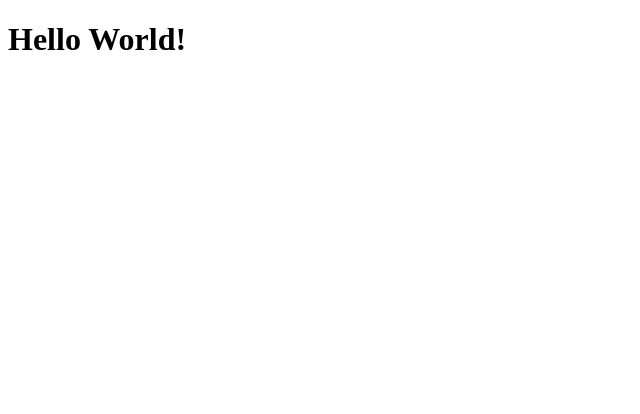
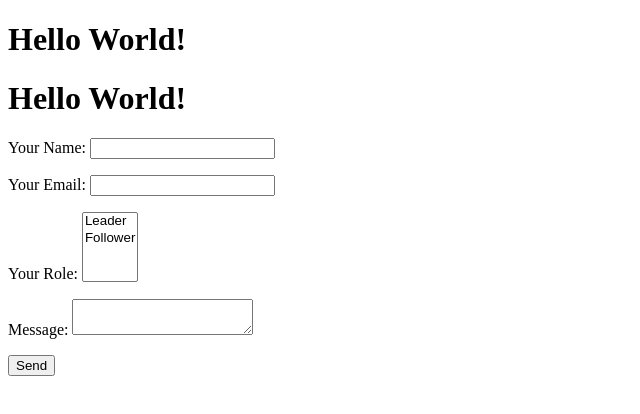
Before and after one commit to littlemarcus/forms-test, a plain HTML site: page index.html in a window 1280 px wide. Shown: the whole page, without its empty margins (0-640 px from the left). Drawn offline with Linux system fonts and the light colour scheme.

Commit message:
add form

```diff
--- a/index.html
+++ b/index.html
@@ -7,5 +7,38 @@
 </head>
 <body>
     <h1>Hello World!</h1>
+
+    <!DOCTYPE html>
+<html lang="en">
+<head>
+    <meta charset="UTF-8">
+    <meta name="viewport" content="width=device-width, initial-scale=1.0">
+    <title>Document</title>
+</head>
+<body>
+    <h1>Hello World!</h1>
+
+    <form name="contact" method="POST" data-netlify="true">
+        <p>
+          <label>Your Name: <input type="text" name="name" /></label>
+        </p>
+        <p>
+          <label>Your Email: <input type="email" name="email" /></label>
+        </p>
+        <p>
+          <label>Your Role: <select name="role[]" multiple>
+            <option value="leader">Leader</option>
+            <option value="follower">Follower</option>
+          </select></label>
+        </p>
+        <p>
+          <label>Message: <textarea name="message"></textarea></label>
+        </p>
+        <p>
+          <button type="submit">Send</button>
+        </p>
+      </form>
 </body>
 </html>
+</body>
+</html>
```
Also changed, not shown: 3 other files.
